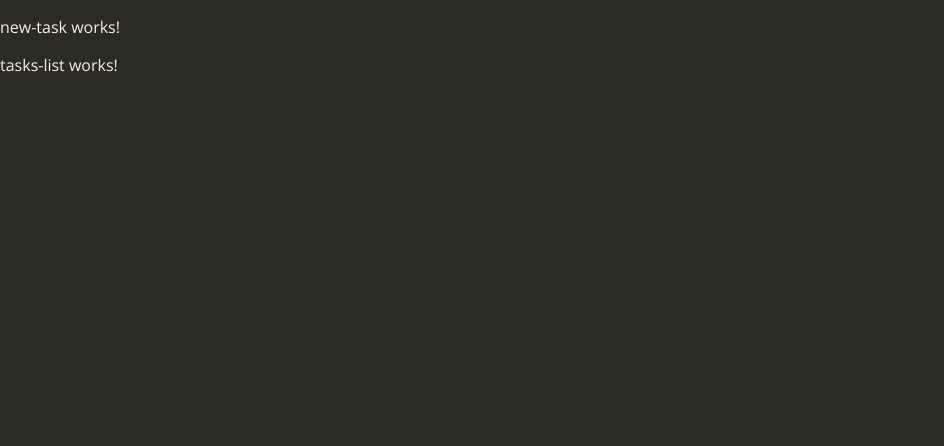
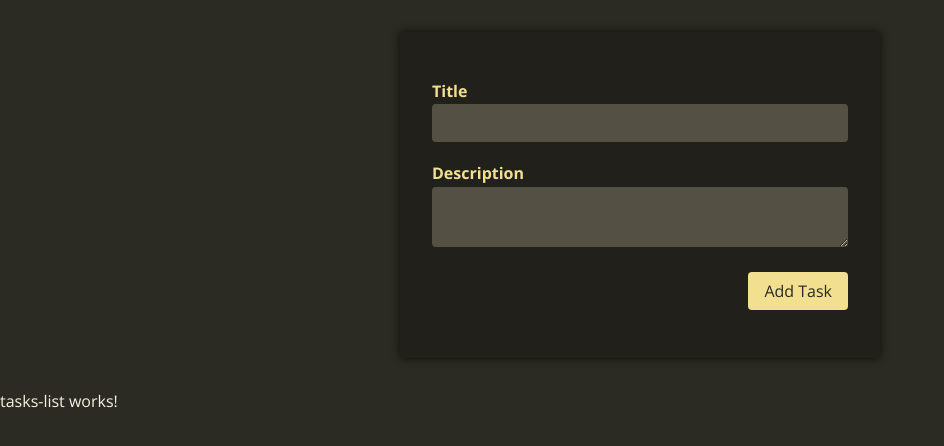
Before and after one commit to FilonenkoDima/TaskManagerAngular, an Angular app: page / in a window 1280 px wide. Shown: the top 446 px of the page, without its empty margins (0-944 px from the left). Built offline with nearby package versions, Linux system fonts and the light colour scheme.

Commit message:
added template to new task component

```diff
--- a/src/app/tasks/new-task/new-task.component.css
+++ b/src/app/tasks/new-task/new-task.component.css
@@ -0,0 +1,46 @@
+form {
+  margin: 2rem auto;
+  max-width: 30rem;
+  padding: 2rem;
+  border-radius: 4px;
+  background-color: #21201b;
+  box-shadow: 0 0 8px rgba(0, 0, 0, 0.7);
+}
+
+label {
+  display: block;
+  margin-bottom: 0.15rem;
+  font-weight: bold;
+  color: #f2e090;
+}
+
+input,
+textarea {
+  font: inherit;
+  width: 100%;
+  padding: 0.5rem;
+  margin-bottom: 0.25rem;
+  border: none;
+  background-color: #545144;
+  color: #fdf8df;
+  border-radius: 0.25rem;
+}
+
+#actions {
+  text-align: right;
+}
+
+button {
+  font: inherit;
+  padding: 0.5rem 1rem;
+  border: none;
+  background-color: #f2e090;
+  color: #2c2a21;
+  border-radius: 0.25rem;
+  cursor: pointer;
+}
+
+button:hover,
+button:active {
+  background-color: #f3d861;
+}
--- a/src/app/tasks/new-task/new-task.component.html
+++ b/src/app/tasks/new-task/new-task.component.html
@@ -1 +1,13 @@
-<p>new-task works!</p>
+<form (ngSubmit)="onAddTasks(title.value, description.value)" #form>
+  <p>
+    <label for="title">Title</label>
+    <input type="text" id="title" name="title" #title />
+  </p>
+  <p>
+    <label for="description">Description</label>
+    <textarea id="description" name="description" #description></textarea>
+  </p>
+  <p id="actions">
+    <button>Add Task</button>
+  </p>
+</form>
--- a/src/app/tasks/new-task/new-task.component.ts
+++ b/src/app/tasks/new-task/new-task.component.ts
@@ -1,12 +1,16 @@
-import { Component } from '@angular/core';
+import { Component, ElementRef, viewChild } from '@angular/core';
 
 @Component({
   selector: 'app-new-task',
   standalone: true,
   imports: [],
   templateUrl: './new-task.component.html',
-  styleUrl: './new-task.component.css'
+  styleUrl: './new-task.component.css',
 })
 export class NewTaskComponent {
+  private formEl = viewChild<ElementRef<HTMLFormElement>>('form');
 
+  onAddTasks(title: string, description: string) {
+    this.formEl()?.nativeElement.reset();
+  }
 }
```
